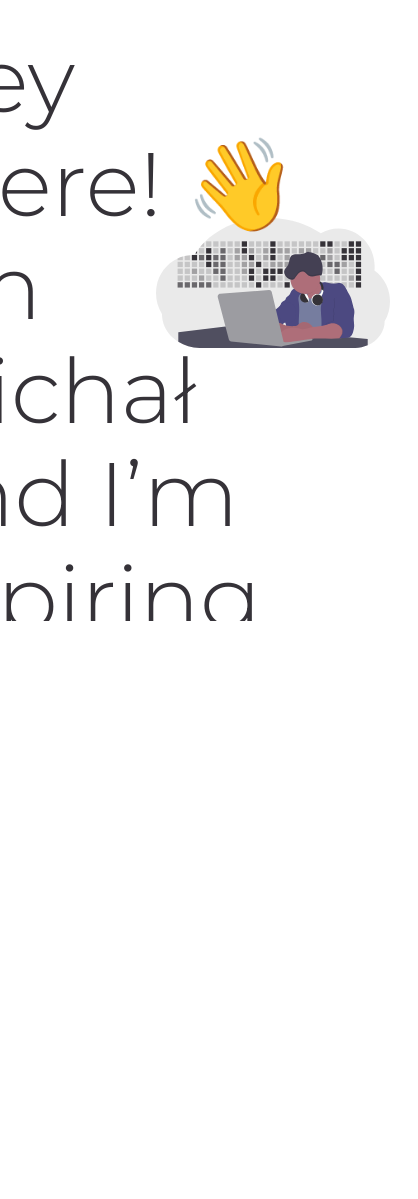
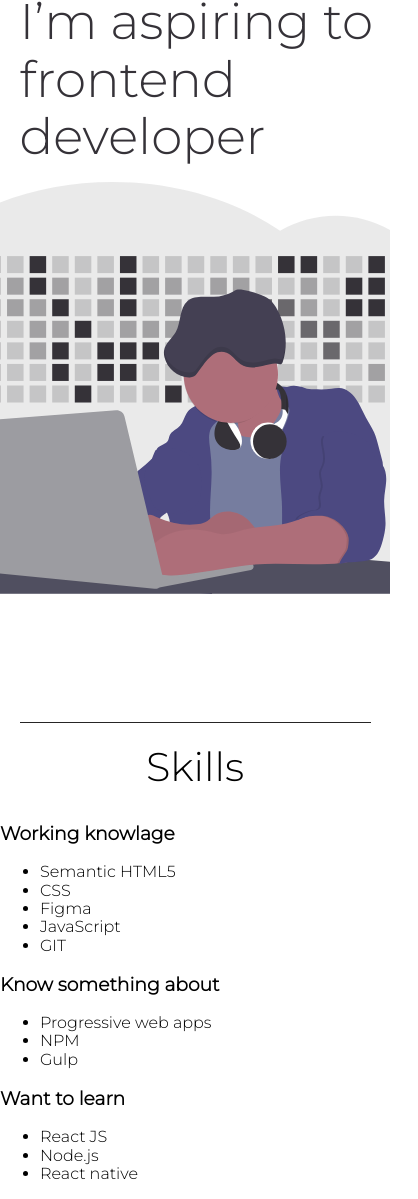
Before and after one commit to michalpawlaczyk/homepage, a Gatsby site: page / in a window 390 px wide. Shown: the part 223-1422 px from the top of the page, 418 px wide, since content can reach past the window. Before the commit the page ends 844 px from the top, so only its background shows below. Built offline with nearby package versions, Linux system fonts and the light colour scheme; Gatsby itself is replaced by a stand-in of ours.

Commit message:
fetch: Switch to mobile first, create skills html

```diff
--- a/package.json
+++ b/package.json
@@ -17,7 +17,8 @@
     "gatsby-plugin-styled-components": "^3.1.2",
     "react": "^16.8.6",
     "react-dom": "^16.8.6",
-    "styled-components": "^4.3.2"
+    "styled-components": "^4.3.2",
+    "styled-media-query": "^2.1.2"
   },
   "devDependencies": {
     "prettier": "^1.18.2"
--- a/src/components/common/Layout/style.css
+++ b/src/components/common/Layout/style.css
@@ -1,5 +1,4 @@
-@import url('https://fonts.googleapis.com/css?family=Montserrat:300,400&display=swap&subset=latin-ext');
-
+@import url('https://fonts.googleapis.com/css?family=Montserrat:200,300&display=swap&subset=latin-ext');
 *,*::after,*::before{
     box-sizing: inherit;
 }
--- a/src/components/common/Layout/style.js
+++ b/src/components/common/Layout/style.js
@@ -27,7 +27,9 @@ export const Nav = styled.nav`
   z-index: 2;
   margin:  30px 0;
   animation: ${opacity0to100} 1.5s alternate;
-
+  @media(max-width: 600px){
+  display: none;
+  }
 `
 
 export const Ul = styled.ul`
--- a/src/components/landing/Skills/index.jsx
+++ b/src/components/landing/Skills/index.jsx
@@ -0,0 +1,34 @@
+import React from 'react'
+import {H2} from './style'
+
+export const Skills = () => (
+  <section>
+    <H2>Skills</H2>
+    <section>
+      <h3>Working knowlage</h3>
+      <ul>
+        <li>Semantic HTML5</li>
+        <li>CSS</li>
+        <li>Figma</li>
+        <li>JavaScript</li>
+        <li>GIT</li>
+      </ul>
+    </section>
+    <section>
+      <h3>Know something about</h3>
+      <ul>
+        <li>Progressive web apps</li>
+        <li>NPM</li>
+        <li>Gulp</li>
+      </ul>
+    </section>
+    <section>
+      <h3>Want to learn</h3>
+      <ul>
+        <li>React JS</li>
+        <li>Node.js</li>
+        <li>React native</li>
+      </ul>
+    </section>
+  </section>
+)
--- a/src/components/landing/Skills/style.js
+++ b/src/components/landing/Skills/style.js
@@ -0,0 +1,17 @@
+import styled, { keyframes } from 'styled-components'
+import media from "styled-media-query";
+
+export const H2 = styled.h2`
+  font-size: 2.5rem;
+  font-weight: 300;
+  text-align: center;
+
+  &::before{
+    content: '';
+    display: block;
+    margin: 0 auto 0.5em;
+    border-top: 1px #262525 solid;
+    width: 90vw;
+    height: 2px;
+  }
+`;
--- a/src/components/landing/Welcome/index.jsx
+++ b/src/components/landing/Welcome/index.jsx
@@ -7,6 +7,6 @@ export const Welcome = () => (
     <Title>
         <H1 >Hey there! 👋 I’m Michał and I’m aspiring to frontend developer</H1>
     </Title>
-    <Img src={code}/>
+    <Img src={code} alt={'web developer.'}/>
   </Section>
 )
--- a/src/components/landing/Welcome/style.js
+++ b/src/components/landing/Welcome/style.js
@@ -1,9 +1,9 @@
 import styled, { keyframes } from 'styled-components'
-import code from '../../../../static/webdev3.svg'
+import media from "styled-media-query";
 
 const slideFromLeft = keyframes`
   0%{
-  transform: translateX(100%);
+  transform: translateX(80%);
   }
   100%{
   transform: translateX(0);
@@ -20,51 +20,49 @@ const opacity0to100 = keyframes`
 `
 
 export const Title = styled.div`
-  display: flex;
-  align-items: center;
-  justify-content: center;
-  height: 100vh;
+
   color: #353238;
-  max-width: 53%;
   margin-left: 5vw;
-  font-size: 45px;
   z-index: 1;
   animation: ${opacity0to100} 2s alternate;
   position: relative;
 
-`
+  ${media.greaterThan("small")`
+  display: flex;
+  align-items: center;
+  justify-content: center;
+  max-width: 53%;
+  `}
+
+`;
 
 export const H1 = styled.h1`
-  font-weight: lighter;
-  height: 400px;
-`
-
-// export const ImageWrapper = styled.div`
-//   background-image: url(${code});
-//   background-repeat: no-repeat;
-//   background-position: center;
-//   min-width: 60%;
-//   height: 100vh;
-//   animation: ${slideFromLeft} 1.3s alternate linear;
-//   position: absolute;
-//   top: 0;
-//   right: 0;
-// `
+  font-size: 3.125rem;
+  font-weight: 300;
+`;
 
 export const Img = styled.img`
   z-index: -1;
-  max-width: 60%;
-  height: 100vh;
-  animation: ${slideFromLeft} 1.3s alternate linear;
   position: absolute;
-  top: 10vh;
-  right: 0;
+  top: 40vh;
+  right: -28%;
+  max-width: 190%;
+  animation: ${slideFromLeft} .8s alternate linear;
+  ${media.greaterThan("small")`
+
+  `}
+
 `
 
 export const Section = styled.section`
-  display: flex;
+  display: grid;
+  grid-template-columns: 1fr;
+  grid-template-rows: 1fr .1fr;
+  grid-template-areas: 'title'
+    'image';
   overflow: hidden;
   min-height: 100vh;
-  align-items: center;
   position: relative;
-`
+  margin-top: 8vh;
+
+`;
--- a/src/pages/index.js
+++ b/src/pages/index.js
@@ -1,11 +1,12 @@
 import React from "react"
-import { Welcome } from '../components/landing'
+import { Welcome, Skills } from '../components/landing'
 import {Layout} from "../components/common/Layout/index"
 
 export default () => (
   <Layout>
     <main>
       <Welcome />
+      <Skills/>
     </main>
   </Layout>
 )
```
Also changed, not shown: 1 other file.
